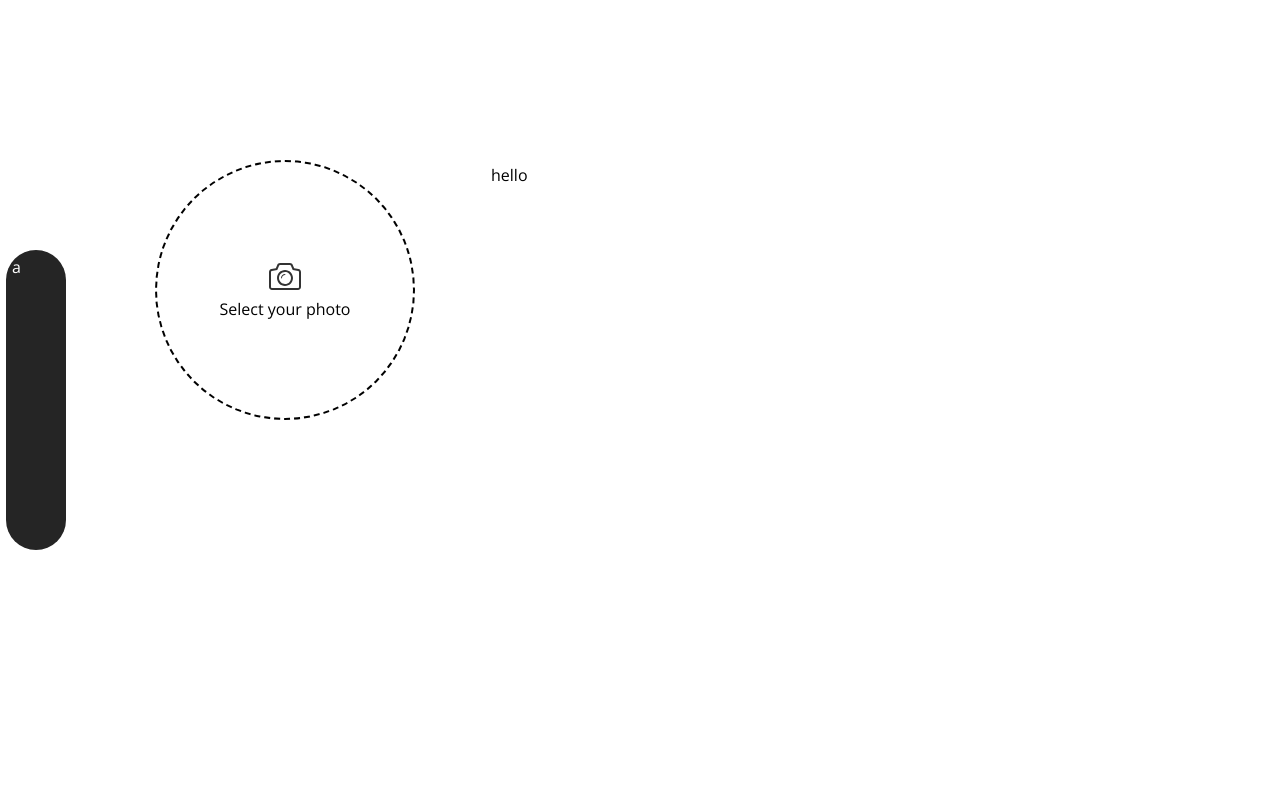
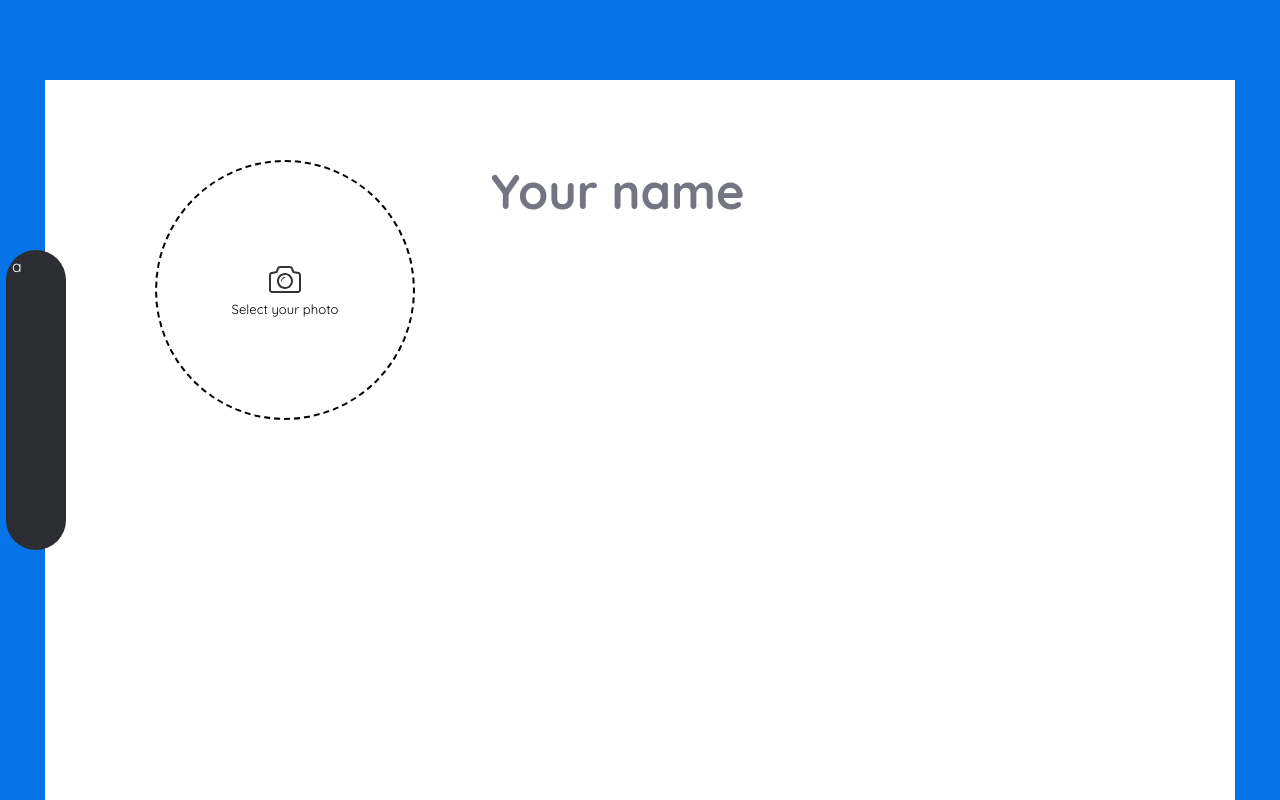
Before and after one commit to anhthi-projects/cv-creator-nextjs, a Next.js app: page /design in a window 1280 px wide. Shown: the top 800 px of the page. Built offline with nearby package versions, Linux system fonts and the light colour scheme.

Commit message:
Add fontSize, fontWeight and placeholder to editable-text

```diff
--- a/src/components/editable-text/editable-text.tsx
+++ b/src/components/editable-text/editable-text.tsx
@@ -1,11 +1,19 @@
 import { ChangeEvent, FC, useState } from "react";
 
 import { useInOutsideClick } from "@src/hooks/useInOutsideClick";
+import { Color, FontSize, FontWeight } from "@src/styles/variables";
 
 import { EditableTextProps, Mode } from "./editable-text.types";
 import { EditableWrapper } from "./editable.styled";
 
-const EditableText: FC<EditableTextProps> = ({ initText }) => {
+const EditableText: FC<EditableTextProps> = (props) => {
+  const {
+    text: initText,
+    placeholder,
+    fontSize = FontSize.Xxl,
+    fontWeight = FontWeight.Bold,
+    color = Color.Blue,
+  } = props;
   const [mode, setMode] = useState(Mode.TEXT);
   const [text, setText] = useState(initText);
 
@@ -21,13 +29,31 @@ const EditableText: FC<EditableTextProps> = ({ initText }) => {
     setText(e.target.value);
   };
 
+  const renderDisplayType = () => {
+    if (mode === Mode.TEXT) {
+      return text || placeholder;
+    }
+
+    return (
+      <input
+        value={text}
+        placeholder={placeholder}
+        onChange={handleInputChange}
+        autoFocus
+      />
+    );
+  };
+
   return (
-    <EditableWrapper ref={wrapperRef}>
-      {mode === Mode.TEXT ? (
-        text
-      ) : (
-        <input value={text} onChange={handleInputChange} autoFocus />
-      )}
+    <EditableWrapper
+      text={text}
+      placeholder={placeholder}
+      fontSize={fontSize}
+      fontWeight={fontWeight}
+      color={color}
+      ref={wrapperRef}
+    >
+      {renderDisplayType()}
     </EditableWrapper>
   );
 };
--- a/src/components/editable-text/editable.styled.tsx
+++ b/src/components/editable-text/editable.styled.tsx
@@ -1,9 +1,16 @@
-import styled from "styled-components";
+import styled, { css } from "styled-components";
+
+import { Color } from "@src/styles/variables";
+
+import { EditableTextProps } from "./editable-text.types";
 
 export const EditableWrapper = styled.div`
+  ${(props: EditableTextProps) => css`
     width: 100%;
-  height: 30px;
-  font-size: $font-md;
+    min-height: 30px;
+    font-size: ${props.fontSize};
+    font-weight: ${props.fontWeight};
+    color: ${props.text ? Color.Blue : Color.Light6};
     display: flex;
     align-items: center;
     padding: 0 6px;
@@ -13,10 +20,13 @@ export const EditableWrapper = styled.div`
       outline: none;
       margin: 0 -6px;
       padding: 0 6px;
-    background-color: #eff1f7;
       flex-grow: 1;
       align-self: stretch;
-    font-size: $font-md;
+      font-size: ${props.fontSize};
+      font-weight: ${props.fontWeight};
+      color: ${props.text ? Color.Blue : Color.Light3};
+      background-color: ${Color.Light1};
       border-radius: 3px;
     }
+  `}
 `;
--- a/src/pages/_document.tsx
+++ b/src/pages/_document.tsx
@@ -10,8 +10,14 @@ const Document = () => {
           content="width=device-width, initial-scale=1.0, maximum-scale=5.0"
         />
         <meta name="description" content="CV Creator" />
+        <link rel="preconnect" href="https://fonts.googleapis.com" />
         <link
-          href="https://fonts.googleapis.com/css2?family=Open+Sans:ital,wght@0,400;0,500;0,600;0,700;0,800;1,400;1,500;1,600;1,700;1,800&family=Source+Sans+Pro:ital,wght@0,400;0,600;0,700;1,200;1,300;1,400;1,600;1,700&display=swap"
+          rel="preconnect"
+          href="https://fonts.gstatic.com"
+          crossOrigin="anonymous"
+        />
+        <link
+          href="https://fonts.googleapis.com/css2?family=Quicksand:wght@300;400;500;600;700&display=swap"
           rel="stylesheet"
         />
       </Head>
--- a/src/pages/design/avatar/avatar.styled.tsx
+++ b/src/pages/design/avatar/avatar.styled.tsx
@@ -1,4 +1,6 @@
 import styled, { css } from "styled-components";
+
+import { FontSize } from "@src/styles/variables";
 
 export const PreviewPhoto = styled.div`
   position: absolute;
@@ -48,7 +50,7 @@ export const AvatarWrapper = styled.div`
 `;
 
 export const SelectYourPhoto = styled.span`
-  font-size: $font-sm;
+  font-size: ${FontSize.Sm};
   margin-top: 6px;
 `;
 
--- a/src/pages/design/design.styled.tsx
+++ b/src/pages/design/design.styled.tsx
@@ -1,7 +1,7 @@
 import styled from "styled-components";
 
 import {
-  colorWhite,
+  Color,
   leftColumnWidth,
   pagePadding,
   pageRatio,
@@ -12,7 +12,7 @@ export const PageWrapper = styled.div`
   width: 100%;
   max-width: ${pageWidth};
   min-height: calc(${pageWidth} * ${pageRatio});
-  background-color: ${colorWhite};
+  background-color: ${Color.White};
   margin: 80px auto 50px;
   padding: ${pagePadding};
   display: flex;
--- a/src/pages/design/design.tsx
+++ b/src/pages/design/design.tsx
@@ -18,7 +18,7 @@ const Designing = () => {
           <Avatar />
         </LeftColumn>
         <RightColumn>
-          <EditableText initText="hello" />
+          <EditableText placeholder="Your name" />
         </RightColumn>
       </PageWrapper>
     </>
--- a/src/pages/design/edit-tools/edit-tools.styled.tsx
+++ b/src/pages/design/edit-tools/edit-tools.styled.tsx
@@ -1,12 +1,12 @@
 import styled from "styled-components";
 
-import { colorWhite } from "@src/styles/variables";
+import { Color } from "@src/styles/variables";
 
 export const Wrapper = styled.div`
   width: 60px;
   height: 300px;
-  color: ${colorWhite};
-  background-color: #252525;
+  color: ${Color.White};
+  background-color: ${Color.Light10};
   border-radius: 30px;
   position: fixed;
   top: 50%;
--- a/src/styles/global-styles.ts
+++ b/src/styles/global-styles.ts
@@ -1,17 +1,20 @@
 import { createGlobalStyle } from "styled-components";
+
+import { Color } from "./variables";
 
 const GlobalStyles = createGlobalStyle`
   html,
   body {
     margin: 0;
     padding: 0;
-    font-family: "Open Sans";
+    font-family: "Quicksand";
     box-sizing: border-box;
+    background-color: ${Color.Blue};
   }
 
   input,
   textarea {
-    font-family: "Open Sans";
+    font-family: "Quicksand";
   }
 
   a {
--- a/src/styles/variables.ts
+++ b/src/styles/variables.ts
@@ -12,34 +12,46 @@ export const leftColumnWidth = "320px";
  * Colors
  */
 
-export const colorPrimary = "#0773e8";
-export const colorWhite = "#ffffff";
+export enum Color {
+  Primary = "#0773e8",
+  White = "#ffffff",
+  Blue = "#0773e8",
 
-export const colorLight1 = "#eff1f7";
-export const colorLight2 = "#e6e8f0";
-export const colorLight3 = "#d8dae5";
-export const colorLight4 = "#c0c2cc";
-export const colorLight5 = "#9598a6";
-export const colorLight6 = "#737580";
-export const colorLight7 = "#575966";
-export const colorLight8 = "#41434d";
-export const colorLight9 = "#363840";
-export const colorLight10 = "#2b2d33";
-export const colorLight11 = "#212126";
-export const colorLight12 = "#18191c";
-export const colorLight13 = "#0b0b0d";
+  Light1 = "#eff1f7",
+  Light2 = "#e6e8f0",
+  Light3 = "#d8dae5",
+  Light4 = "#c0c2cc",
+  Light5 = "#9598a6",
+  Light6 = "#737580",
+  Light7 = "#575966",
+  Light8 = "#41434d",
+  Light9 = "#363840",
+  Light10 = "#2b2d33",
+  Light11 = "#212126",
+  Light12 = "#18191c",
+  Light13 = "#0b0b0d",
+}
 
 /*
- * Font sizes
+ * Font
  */
 
-export const fontBase = "16px";
-export const fontXxs = "0.68rem";
-export const fontXs = "0.76rem";
-export const fontSm = "0.82rem";
-export const fontMd = "1.0rem";
-export const fontLg = "1.02rem";
-export const fontXl = "1.09rem";
+export enum FontSize {
+  Xs = "0.76rem",
+  Sm = "0.82rem",
+  Md = "1.0rem",
+  Lg = "1.08rem",
+  Xl = "2.06rem",
+  Xxl = "3.04rem",
+}
+
+export enum FontWeight {
+  Light = 300,
+  SemiLight = 400,
+  Normal = 500,
+  SemiBold = 600,
+  Bold = 700,
+}
 
 /*
  * Breakpoints
```
Also changed, not shown: src/components/editable-text/editable-text.types.ts (+7 -1 lines). Lines whose indentation alone changed are shown as unchanged.
